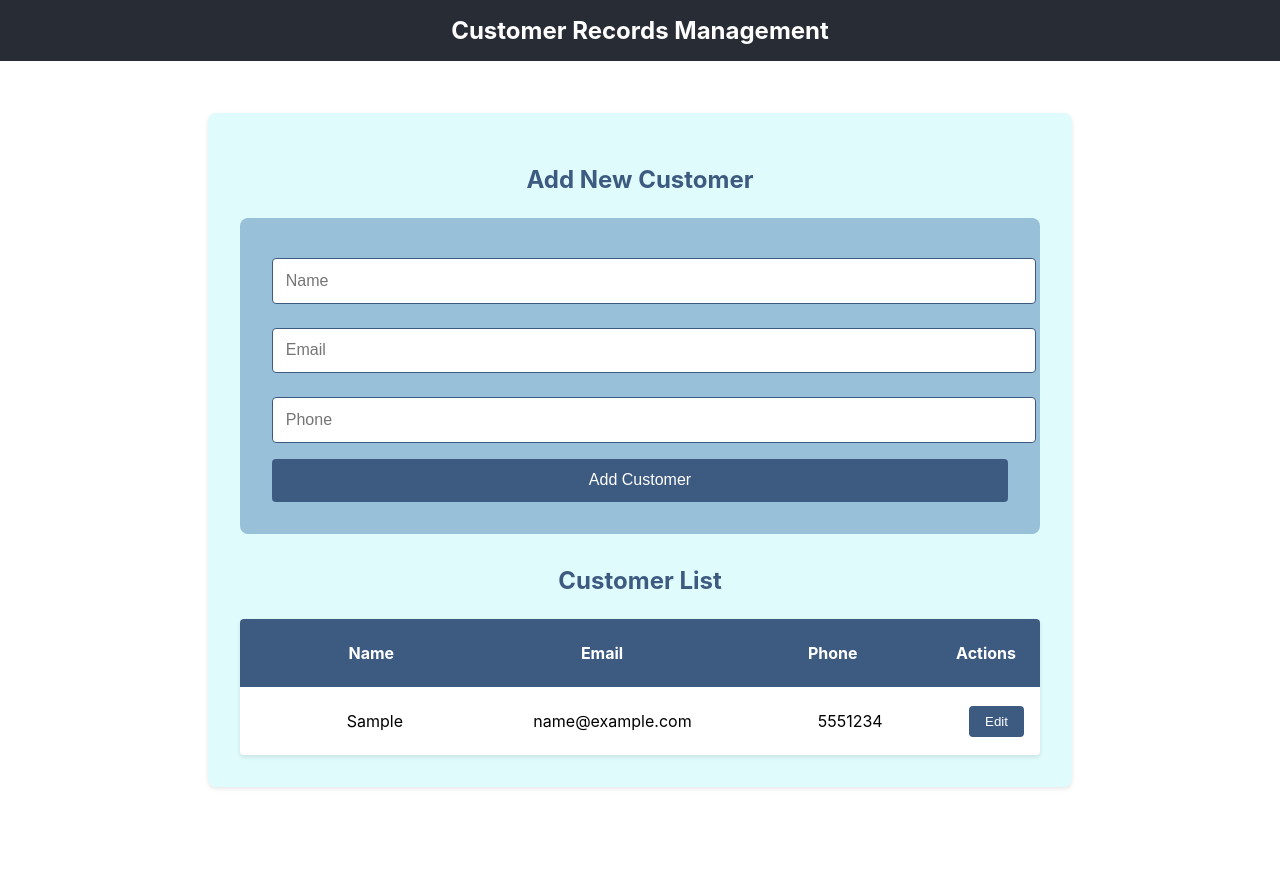
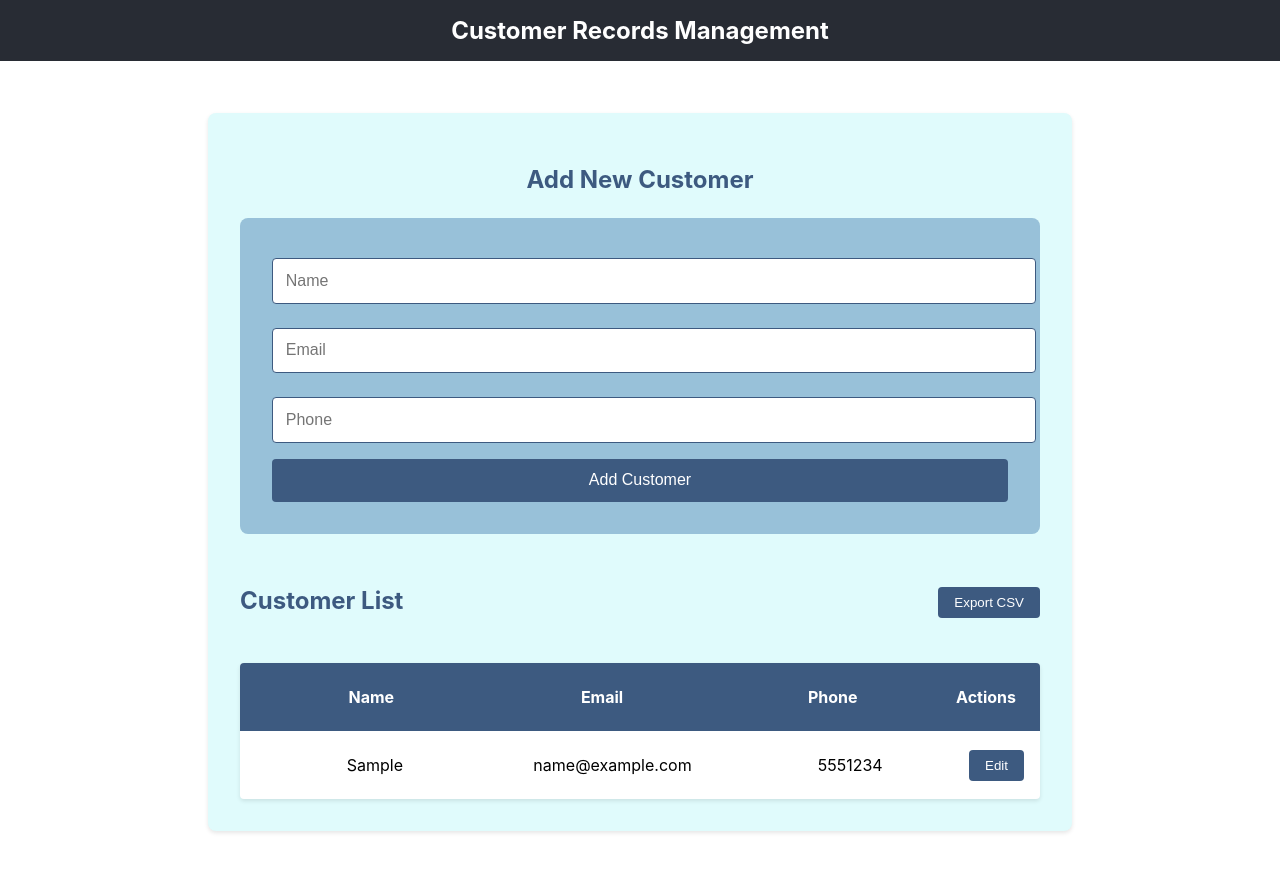
Before and after one commit to ksuleymanoglu/aider-env, a React (Create React App) app: page / in a window 1280 px wide. Both pictures are taken after typing "Sample", "name@example.com", "5551234" into the empty fields and a click on the button "Add Customer". Shown: the top 872 px of the page. Before the commit the page ends 839 px from the top, so only its background shows below. Built offline with nearby package versions, Linux system fonts and the light colour scheme; the HTML template or start-up script is replaced by a standard one.

Commit message:
feat: Add CSV export functionality for customer list

```diff
--- a/src/components/CustomerList.css
+++ b/src/components/CustomerList.css
@@ -128,3 +128,23 @@ h2 {
   color: #3D5A80;
   margin-bottom: 1.5rem;
 }
+
+.list-header {
+  display: flex;
+  justify-content: space-between;
+  align-items: center;
+  margin-bottom: 1.5rem;
+}
+
+.export-button {
+  background-color: #3D5A80;
+  color: white;
+  padding: 0.5rem 1rem;
+  border: none;
+  border-radius: 4px;
+  cursor: pointer;
+}
+
+.export-button:hover {
+  opacity: 0.9;
+}
--- a/src/components/CustomerList.js
+++ b/src/components/CustomerList.js
@@ -1,4 +1,5 @@
 import React, { useState } from 'react';
+import { exportToCSV } from '../utils/csvExport';
 import './CustomerList.css';
 
 function CustomerList({ customers, onAddCustomer, onUpdateCustomer }) {
@@ -58,7 +59,17 @@ function CustomerList({ customers, onAddCustomer, onUpdateCustomer }) {
         <button type="submit" className="submit-button">Add Customer</button>
       </form>
 
-      <h2>Customer List</h2>
+      <div className="list-header">
+        <h2>Customer List</h2>
+        {customers.length > 0 && (
+          <button
+            className="export-button"
+            onClick={() => exportToCSV(customers, 'customers.csv')}
+          >
+            Export CSV
+          </button>
+        )}
+      </div>
       {customers.length === 0 ? (
         <p>No customers yet.</p>
       ) : (
--- /dev/null
+++ b/src/utils/csvExport.js
@@ -0,0 +1,34 @@
+export const exportToCSV = (customers, filename) => {
+  // Define CSV headers
+  const headers = ['Name', 'Email', 'Phone'];
+
+  // Convert customer data to CSV rows
+  const customerData = customers.map(customer => [
+    customer.name,
+    customer.email,
+    customer.phone
+  ]);
+
+  // Combine headers and data
+  const csvContent = [
+    headers.join(','),
+    ...customerData.map(row => row.join(','))
+  ].join('\n');
+
+  // Create blob and download
+  const blob = new Blob([csvContent], { type: 'text/csv;charset=utf-8;' });
+  const link = document.createElement('a');
+
+  // Create download link
+  if (navigator.msSaveBlob) { // IE 10+
+    navigator.msSaveBlob(blob, filename);
+  } else {
+    const url = URL.createObjectURL(blob);
+    link.href = url;
+    link.download = filename;
+    document.body.appendChild(link);
+    link.click();
+    document.body.removeChild(link);
+    URL.revokeObjectURL(url);
+  }
+};
```
